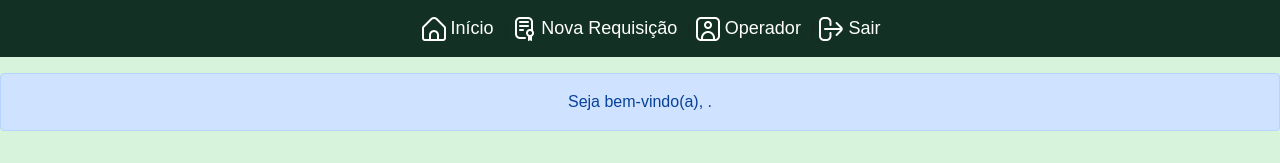
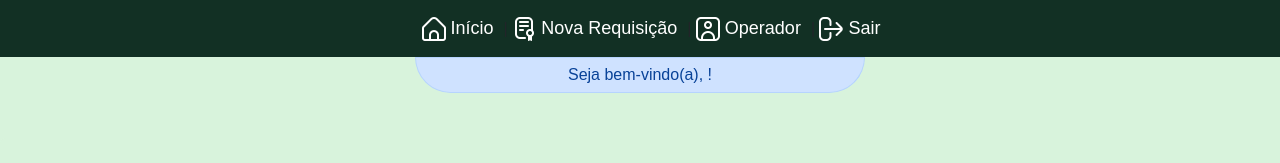
Before and after one commit to weltonbarbosa/medicamentos, a PHP site: page /painel.php in a window 1280 px wide; the page is wider, and only the part inside the window is pictured. Shown: the part 170-333 px from the top of that part. Run offline with PHP 8.4, Linux system fonts and the light colour scheme; the visitor is signed in with stand-in values (Sample User, id 1); data that the repository does not hold is empty; some libraries are stand-ins or nearby versions.

Commit message:
Modificação na mensagem de bem vindo ao operador

```diff
--- a/estrutura/mensagemNomeOperador.php
+++ b/estrutura/mensagemNomeOperador.php
@@ -1,5 +1,5 @@
 <!DOCTYPE html>
-<html lang="en">
+<html lang="pt-br">
 <head>
     <meta charset="UTF-8">
     <meta http-equiv="X-UA-Compatible" content="IE=edge">
@@ -30,16 +30,27 @@
 
 <!------------------------------------------------>
 <div id="mensagemOperador" >
-  <div class="alert alert-primary" role="alert">
-    <?php echo "Seja bem-vindo(a), <strong>" . $dados['nome_operador']. "</strong>.";?>
+  <div class="alert alert-primary" role="alert" id="mensagemBemVindo">
+    <?php echo "Seja bem-vindo(a), <strong>" . $dados['nome_operador'] . "</strong>!";?>
   </div>
 </div>
 
 <style>
+    #mensagemBemVindo{
+      border-bottom-left-radius: 500px;
+      border-bottom-right-radius: 500px;
+      padding: 5px;
+
+    }
+
     #mensagemOperador{
       text-align: center;
-      margin-top: 0px;
-      margin-bottom: -18px;
+      margin: 0 auto 0 auto;
+      margin-top: -16px;
+      margin-bottom: -0px;
+      width: 450px;
+      border-radius: 500px !important;
+
     }
 </style>
 
```
Also changed, not shown: painel.php (line endings or trailing spaces).
